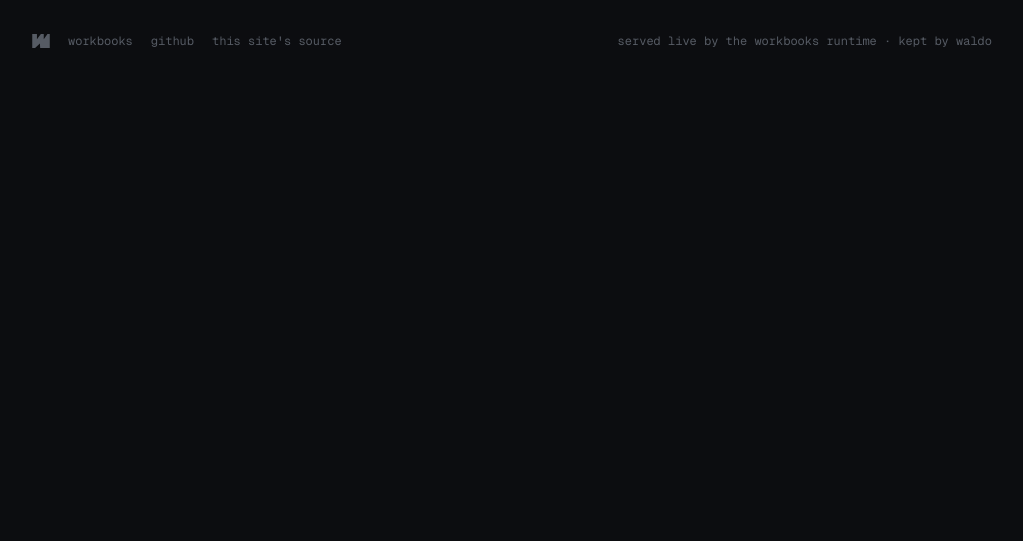
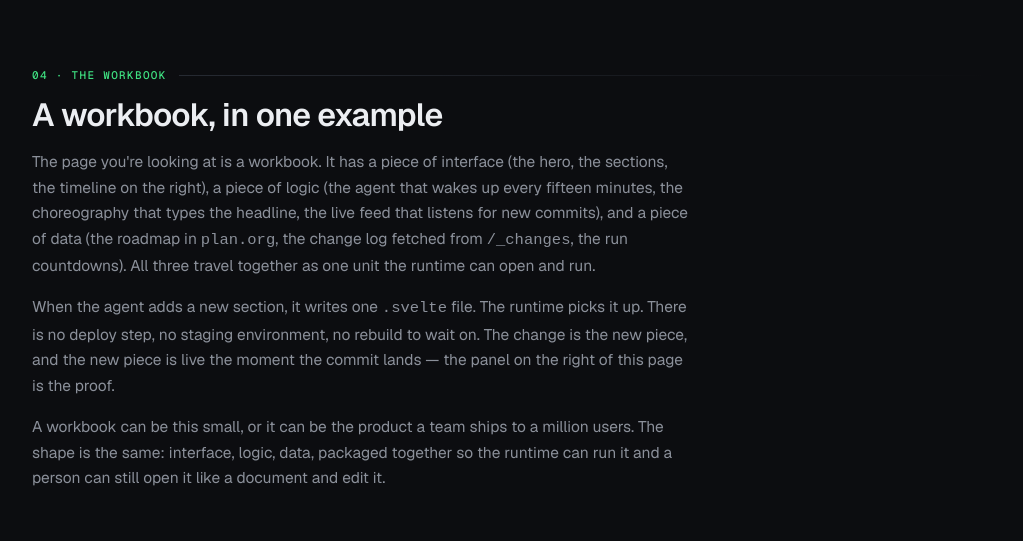
Before and after one commit to workbooks-sh/living-lander, a Svelte app: page / in a window 1280 px wide. Shown: the part 2200-2741 px from the top of the page, without its empty margins (128-1151 px from the left). Before the commit the page ends 2292 px from the top, so only its background shows below. Built offline with nearby package versions, Linux system fonts and the light colour scheme; no server answers.

Commit message:
add: first grown section — what a workbook is, with this page as the example

```diff
--- /dev/null
+++ b/src/sections/grown/04-the-workbook.svelte
@@ -0,0 +1,36 @@
+<script>
+  // The first concept the page needs grounded: what a workbook actually looks
+  // like in practice. The other sections name the layers; this one walks
+  // through a real one — this page, the one you're reading.
+  import { reveal } from '../../lib/stores.js';
+</script>
+
+<section class="grown">
+  <div class="kicker reveal" use:reveal>04 · the workbook</div>
+  <h2 class="reveal" use:reveal>A workbook, in one example</h2>
+
+  <p class="reveal" use:reveal>
+    The page you're looking at is a workbook. It has a piece of interface
+    (the hero, the sections, the timeline on the right), a piece of logic
+    (the agent that wakes up every fifteen minutes, the choreography that
+    types the headline, the live feed that listens for new commits), and a
+    piece of data (the roadmap in <code>plan.org</code>, the change log
+    fetched from <code>/_changes</code>, the run countdowns). All three
+    travel together as one unit the runtime can open and run.
+  </p>
+
+  <p class="reveal" use:reveal>
+    When the agent adds a new section, it writes one
+    <code>.svelte</code> file. The runtime picks it up. There is no
+    deploy step, no staging environment, no rebuild to wait on. The
+    change is the new piece, and the new piece is live the moment the
+    commit lands — the panel on the right of this page is the proof.
+  </p>
+
+  <p class="reveal" use:reveal>
+    A workbook can be this small, or it can be the product a team
+    ships to a million users. The shape is the same: interface, logic,
+    data, packaged together so the runtime can run it and a person
+    can still open it like a document and edit it.
+  </p>
+</section>
```
Also changed, not shown: 2 other files (tests, documents, lock files or other folders).
